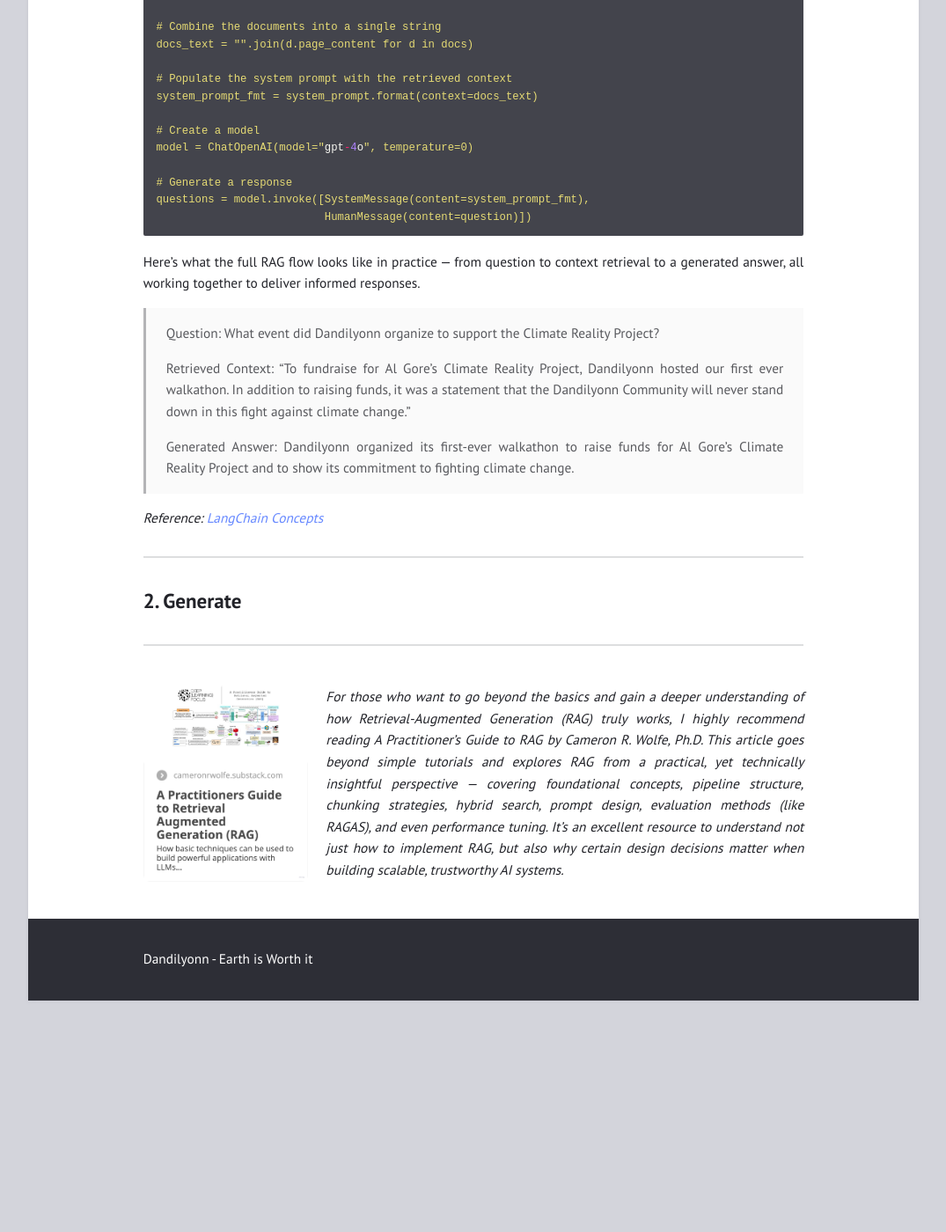
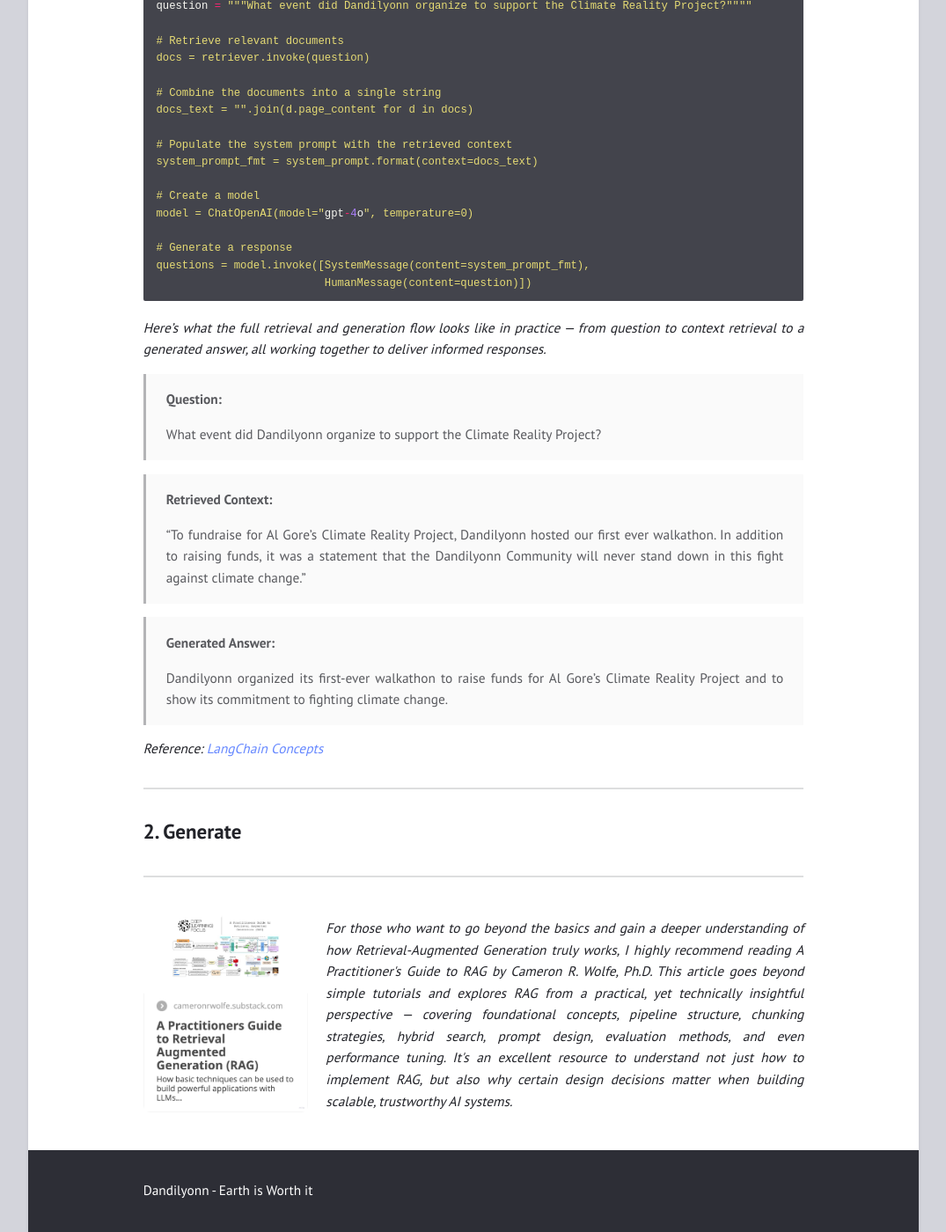
Before and after one commit to GiovaneIwamoto/markdown-blog-renderer, a Jekyll site: the page built from _posts/2025-01-07-module-4.md, in a window 1280 px wide and 1400 px high, scrolled down 1842 px. Shown: the whole window at 88% size, without its empty margins (102-1177 px from the left). Built offline with Jekyll 4.4.1, drawn with Linux system fonts in a browser that asks for light colours; before the commit the page ends 2979 px from its top, so only the background shows below that; some of the changed text lies outside the part shown.

Commit message:
fix: content

````diff
--- a/_posts/2025-01-07-module-4.md
+++ b/_posts/2025-01-07-module-4.md
@@ -6,11 +6,13 @@
 In this module, we dive into the second core stage of the RAG pipeline: Retrieval and Generation. This is where things start to come together — we'll retrieve relevant chunks of information from our vector database and use them to generate accurate, context-aware responses through language models. By the end of this module, you'll be able to implement a fully functional RAG flow that brings your documents to life with intelligent answers.
 
 
-In the previous module, we focused on the indexing process, laying the groundwork by exploring key components such as Document Loaders, Text Splitters, Embedding Models, and Vector Stores. Now, it’s time to leverage all that structure to build an end-to-end RAG solution.
+In the previous module, we focused on the indexing process, laying the groundwork by exploring key components such as Document Loaders, Text Splitters, Embedding Models, and Vector Stores. Now, it's time to leverage all that structure to build an end-to-end RAG solution.
 
-Let’s quickly recap what Retrieval-Augmented Generation (RAG) is all about. RAG is a technique that enhances the capabilities of language models by integrating them with external sources of information. Rather than relying solely on their internal training data — which can become outdated or limited — RAG systems dynamically fetch relevant content from a knowledge base at query time.
-
-When a user makes a request, the system first retrieves the most relevant documents or data segments. This retrieved context is then passed along to the language model, enriching its prompt and allowing it to generate responses that are more accurate, up-to-date, and grounded in real information. By combining retrieval with generation, RAG bridges the gap between static knowledge and dynamic understanding — making AI systems significantly more useful and reliable in real-world applications.
+> **Let's quickly recap what Retrieval-Augmented Generation is all about:**
+>
+> RAG is a technique that enhances the capabilities of language models by integrating them with external sources of information. Rather than relying solely on their internal training data — which can become outdated or limited — RAG systems dynamically fetch relevant content from a knowledge base at query time.
+>
+> When a user makes a request, the system first retrieves the most relevant documents or data segments. This retrieved context is then passed along to the language model, enriching its prompt and allowing it to generate responses that are more accurate, up-to-date, and grounded in real information. By combining retrieval with generation, RAG bridges the gap between static knowledge and dynamic understanding — making AI systems significantly more useful and reliable in real-world applications.
 
 ---
 
@@ -66,16 +68,18 @@
                           HumanMessage(content=question)])
 ```
 
-Here’s what the full RAG flow looks like in practice — from question to context retrieval to a generated answer, all working together to deliver informed responses.
+*Here's what the full retrieval and generation flow looks like in practice — from question to context retrieval to a generated answer, all working together to deliver informed responses.*
 
-> Question:
+> **Question:**
+>
 > What event did Dandilyonn organize to support the Climate Reality Project?
+
+> **Retrieved Context:**
 >
+> "To fundraise for Al Gore's Climate Reality Project, Dandilyonn hosted our first ever walkathon. In addition to raising funds, it was a statement that the Dandilyonn Community will never stand down in this fight against climate change."
+
+> **Generated Answer:**
 >
-> Retrieved Context:
-> "To fundraise for Al Gore's Climate Reality Project, Dandilyonn hosted our first ever walkathon. In addition to raising funds, it was a statement that the Dandilyonn Community will never stand down in this fight against climate change."
->
-> Generated Answer:
 > Dandilyonn organized its first-ever walkathon to raise funds for Al Gore's Climate Reality Project and to show its commitment to fighting climate change.
 
 *Reference: [LangChain Concepts](https://python.langchain.com/docs/concepts/rag/)*
@@ -98,7 +102,7 @@
   <div style="flex: 1;">
     <p>
       <em>
-        For those who want to go beyond the basics and gain a deeper understanding of how Retrieval-Augmented Generation (RAG) truly works, I highly recommend reading A Practitioner’s Guide to RAG by Cameron R. Wolfe, Ph.D. This article goes beyond simple tutorials and explores RAG from a practical, yet technically insightful perspective — covering foundational concepts, pipeline structure, chunking strategies, hybrid search, prompt design, evaluation methods (like RAGAS), and even performance tuning. It’s an excellent resource to understand not just how to implement RAG, but also why certain design decisions matter when building scalable, trustworthy AI systems.
+        For those who want to go beyond the basics and gain a deeper understanding of how Retrieval-Augmented Generation truly works, I highly recommend reading A Practitioner's Guide to RAG by Cameron R. Wolfe, Ph.D. This article goes beyond simple tutorials and explores RAG from a practical, yet technically insightful perspective — covering foundational concepts, pipeline structure, chunking strategies, hybrid search, prompt design, evaluation methods, and even performance tuning. It's an excellent resource to understand not just how to implement RAG, but also why certain design decisions matter when building scalable, trustworthy AI systems.
       </em>
     </p>
   </div>
````
Also changed, not shown: other parts of _posts/2025-01-07-module-4.md (+5 -5 lines).
